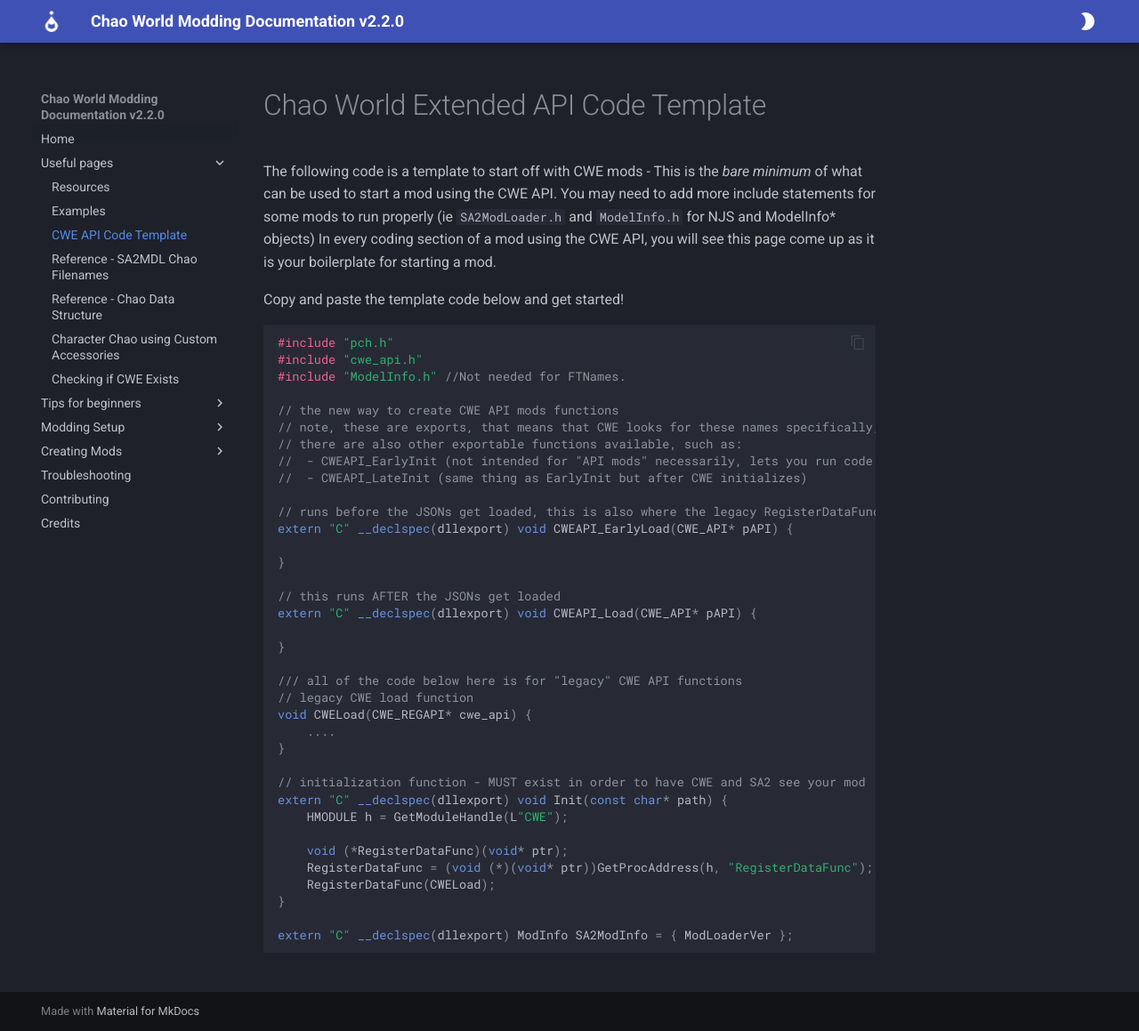
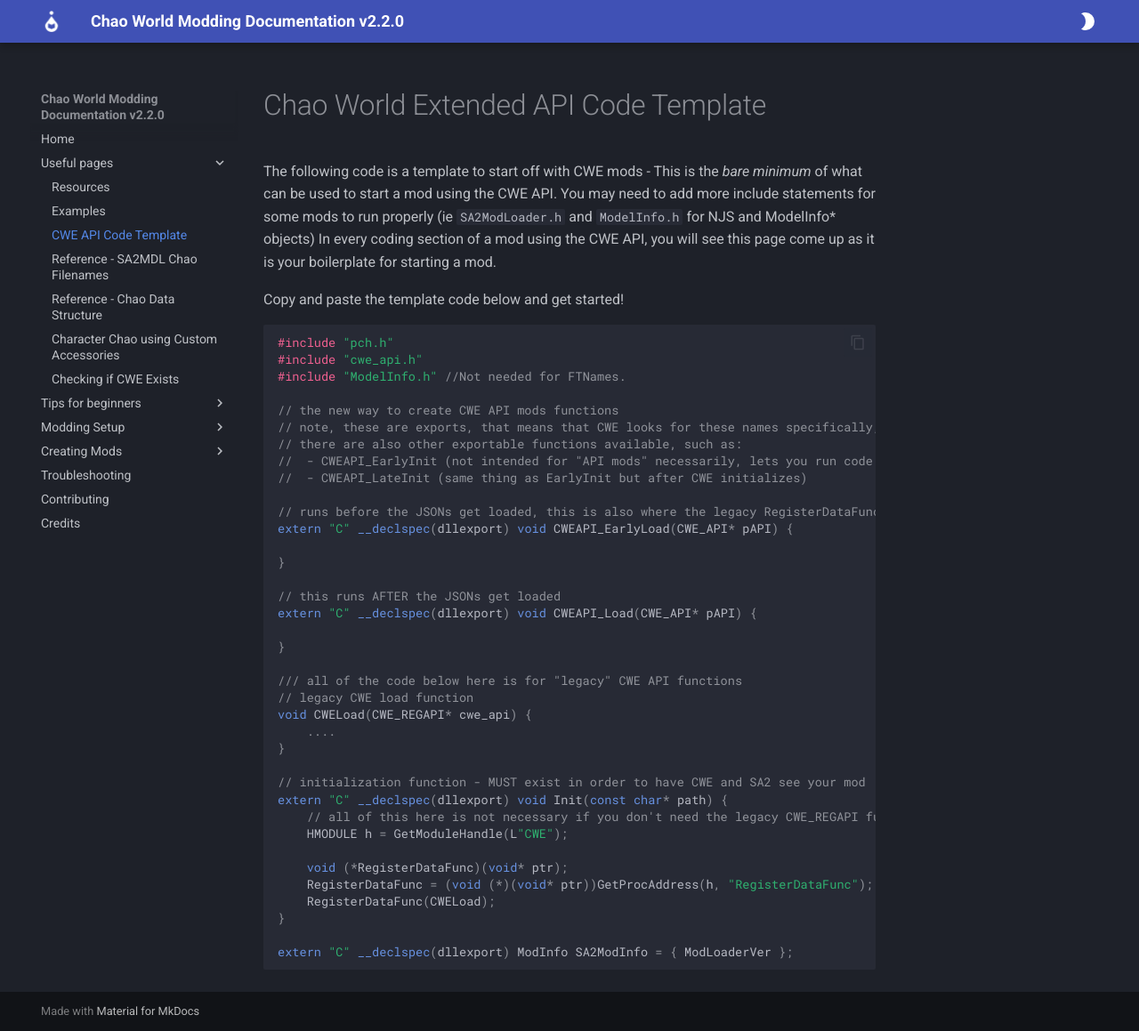
Before and after one commit to NostalgiaNinja/ChaoModding_Docs, an MkDocs documentation site: the page built from docs/CWEAPICodeTemplate.md, in a window 1280 px wide and 1159 px high. Shown: the whole window at 89% size. Built offline with MkDocs 1.6.1 and Material for MkDocs 9.7.7, drawn with Linux system fonts in a browser that asks for light colours.

Commit message:
added disclaimer to template about not needing to add RegisterDataFunc stuff if not using legacy API

```diff
--- a/docs/CWEAPICodeTemplate.md
+++ b/docs/CWEAPICodeTemplate.md
@@ -34,6 +34,7 @@
 
 // initialization function - MUST exist in order to have CWE and SA2 see your mod
 extern "C" __declspec(dllexport) void Init(const char* path) {
+	// all of this here is not necessary if you don't need the legacy CWE_REGAPI funcs
 	HMODULE h = GetModuleHandle(L"CWE");
 
 	void (*RegisterDataFunc)(void* ptr);
```
